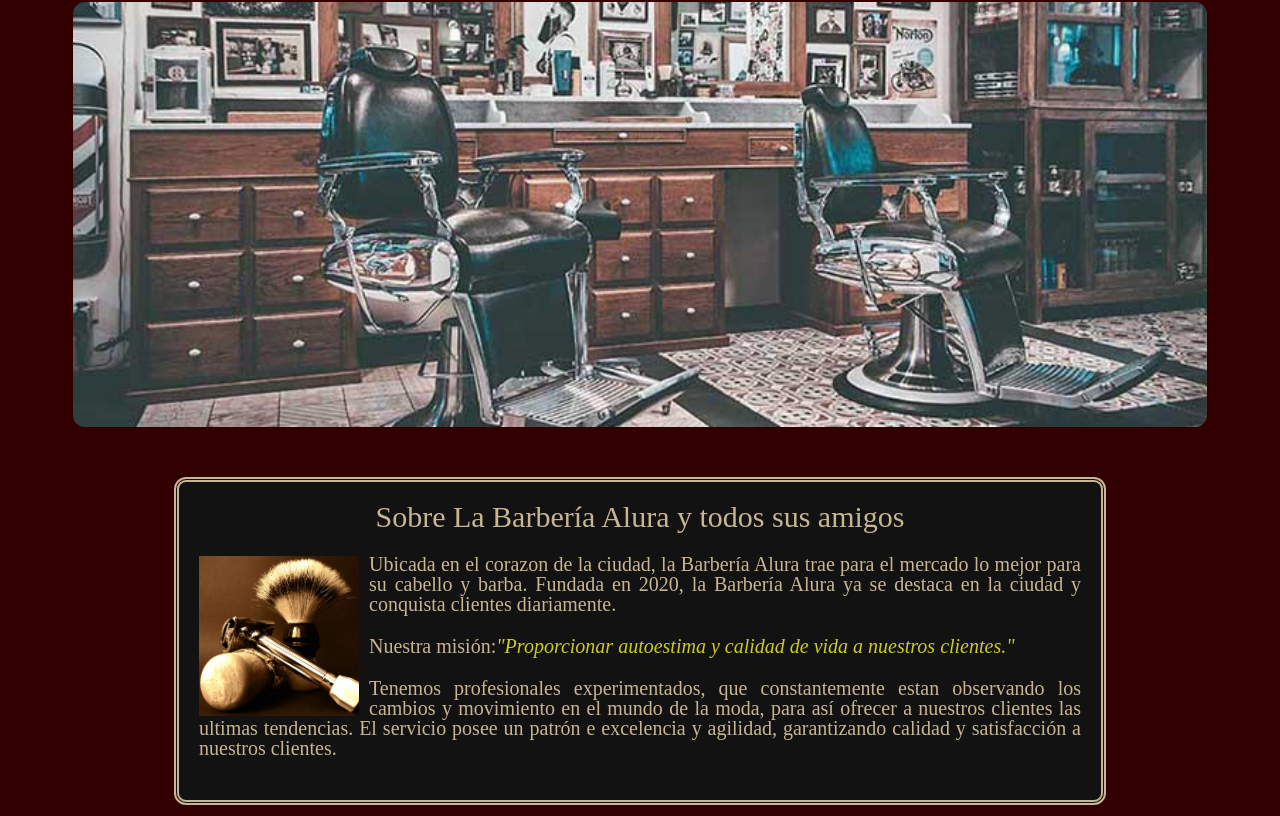
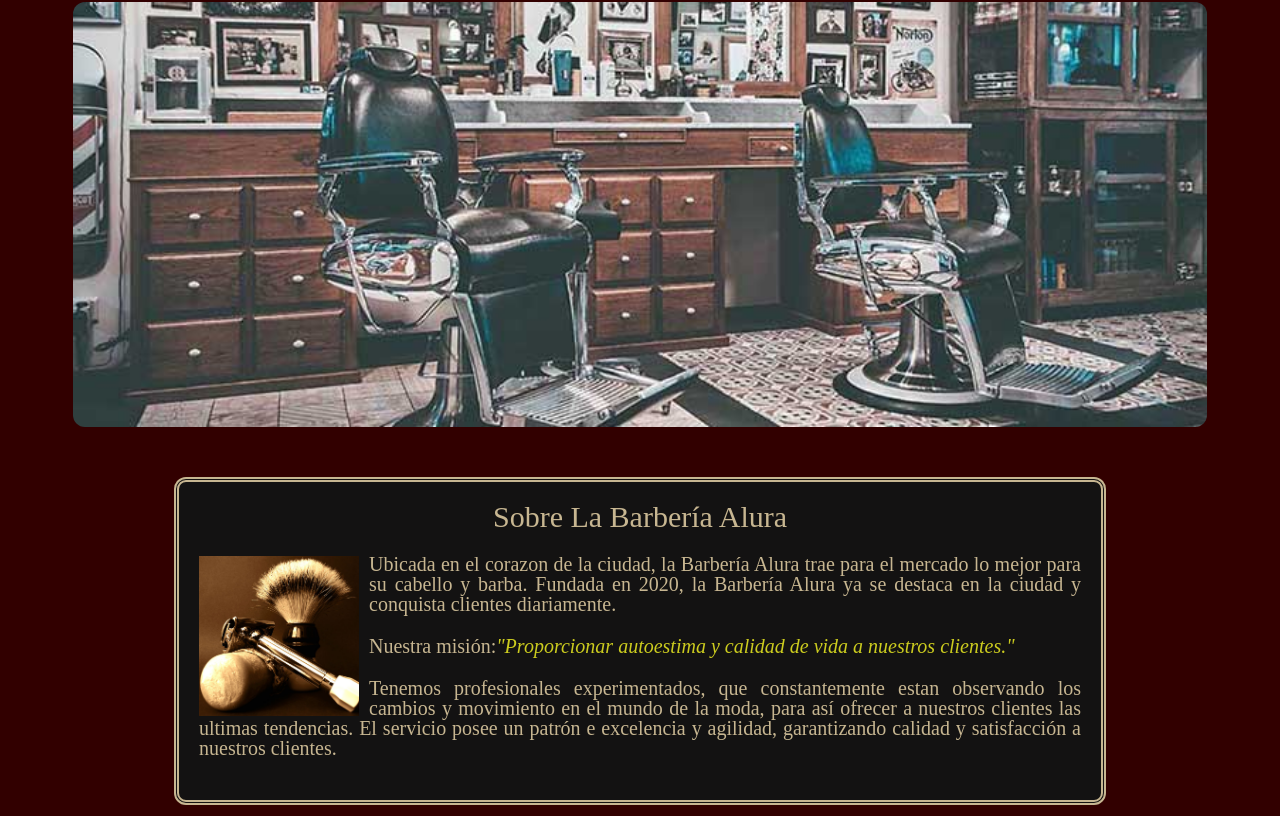
Before and after one commit to Se-Bastian12/barberia, a plain HTML site: page index.html in a window 1280 px wide. Shown: the part 281-1097 px from the top of the page. Drawn offline with Linux system fonts and the light colour scheme; a web font is replaced by a local one.

Commit message:
reestableciendo valores originales

```diff
--- a/index.html
+++ b/index.html
@@ -27,7 +27,7 @@
 
         <main class="contenedor">
             <section class="section1">
-                <h2 class="sobreTitulo">Sobre La Barbería Alura y todos sus amigos</h2>
+                <h2 class="sobreTitulo">Sobre La Barbería Alura</h2>
                 <img class="utensiliosImagen" src="/barberia/images/utensilios.jpg" alt="utensilios de barbería">
                     <div class="sobreSection">
                         <div class="sobreItems">
```
